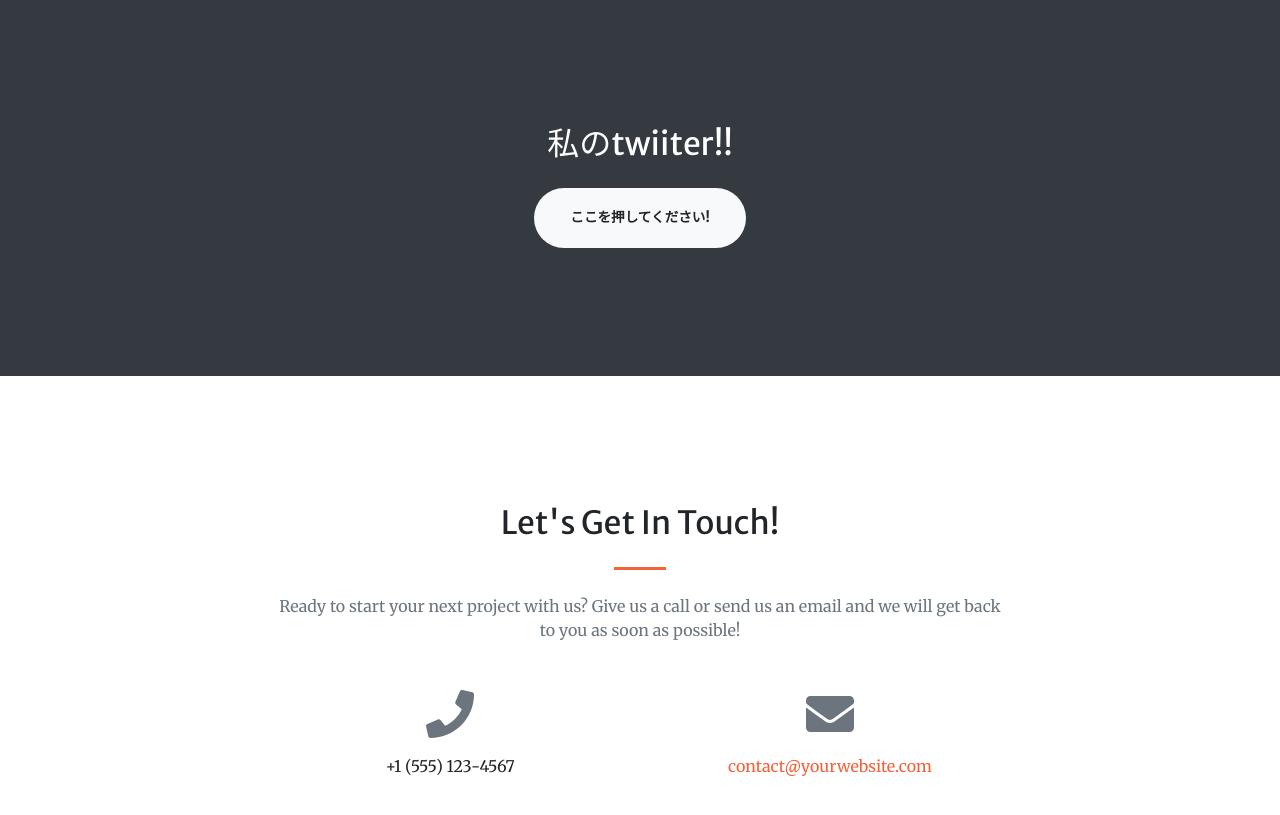
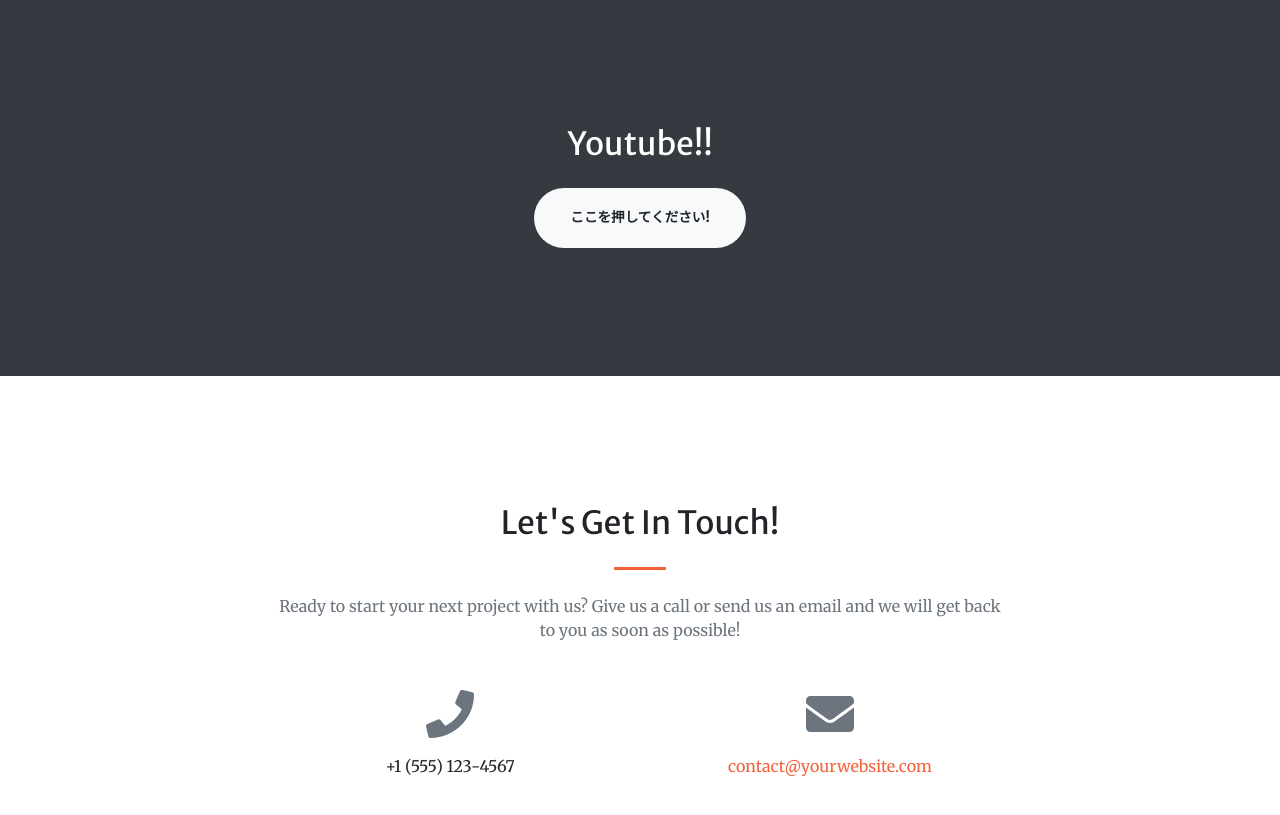
Before and after one commit to ivyydesu/kotarou_test, a plain HTML site: page index.html in a window 1280 px wide. Shown: the part 2306-3121 px from the top of the page. Drawn offline with nearby package versions, Linux system fonts and the light colour scheme; files that its build step writes are made by us from their sources; files whose address does not match are found by name.

Commit message:
Update index.html

```diff
--- a/index.html
+++ b/index.html
@@ -163,7 +163,7 @@
         <!-- Call to action-->
         <section class="page-section bg-dark text-white">
             <div class="container text-center">
-                <h2 class="mb-4">私のtwiiter!!</h2>
+                <h2 class="mb-4">Youtube!!</h2>
                 <a class="btn btn-light btn-xl" href="https://www.youtube.com/">ここを押してください!</a>
             </div>
         </section>
```
